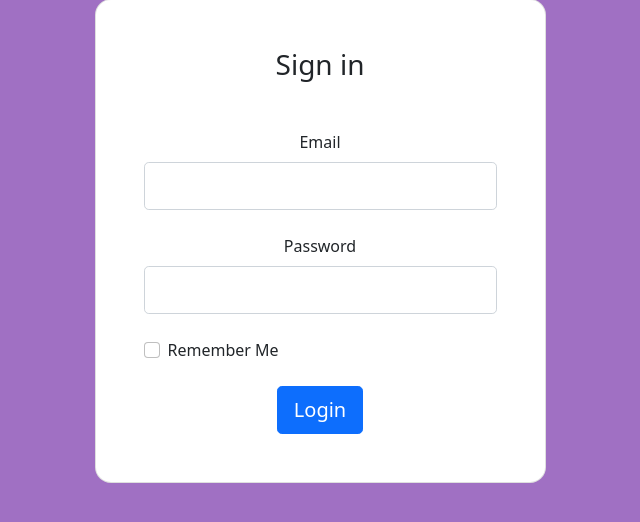
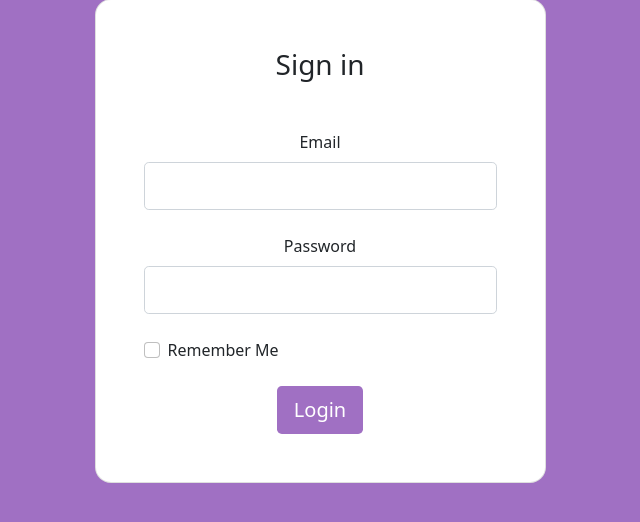
Before and after one commit to jovanako/my_oh_gee, a Flask app: page /login in a window 1280 px wide. Shown: the part 231-753 px from the top of the page, without its empty margins (320-960 px from the left). Run offline with Flask 2, Linux system fonts and the light colour scheme; some web fonts are replaced.

Commit message:
updated login button style and added home link to navbar

```diff
--- a/static/my_style.css
+++ b/static/general.css
@@ -10,3 +10,8 @@ body {
   margin-top: 10%;
   margin-bottom: 20px;
 }
+
+.btn {
+  background-color: #a070c3;
+  color: white;
+}
--- a/templates/layout.html
+++ b/templates/layout.html
@@ -11,7 +11,7 @@
     integrity="sha384-1BmE4kWBq78iYhFldvKuhfTAU6auU8tT94WrHftjDbrCEXSU1oBoqyl2QvZ6jIW3" crossorigin="anonymous">
   <link href="https://fonts.googleapis.com/css2?family=Georama:wght@200&family=Kaushan+Script&display=swap"
     rel="stylesheet">
-  <link rel="stylesheet" href="static/my_style.css">
+  <link rel="stylesheet" href="static/general.css">
   <link rel="stylesheet" href="static/search.css">
 
   <title>Oh Gee!</title>
@@ -33,7 +33,7 @@
         <div class="offcanvas-body">
           <ul class="navbar-nav justify-content-end flex-grow-1 pe-3">
             <li class="nav-item">
-              <a class="nav-link active" aria-current="page" href="#">Home</a>
+              <a class="nav-link active" aria-current="page" href="/">Home</a>
             </li>
             {% if current_user.is_authenticated %}
             <li class="nav-item">
--- a/templates/login.html
+++ b/templates/login.html
@@ -47,7 +47,7 @@
                 {{ form.remember.label(class="form-check-label ms-2") }}
               </div>
 
-              {{ form.submit(class="btn btn-primary btn-lg btn-block") }}
+              {{ form.submit(class="btn btn-lg btn-block") }}
             </form>
             {% with messages = get_flashed_messages(with_categories=true) %}
             {% if messages %}
```
